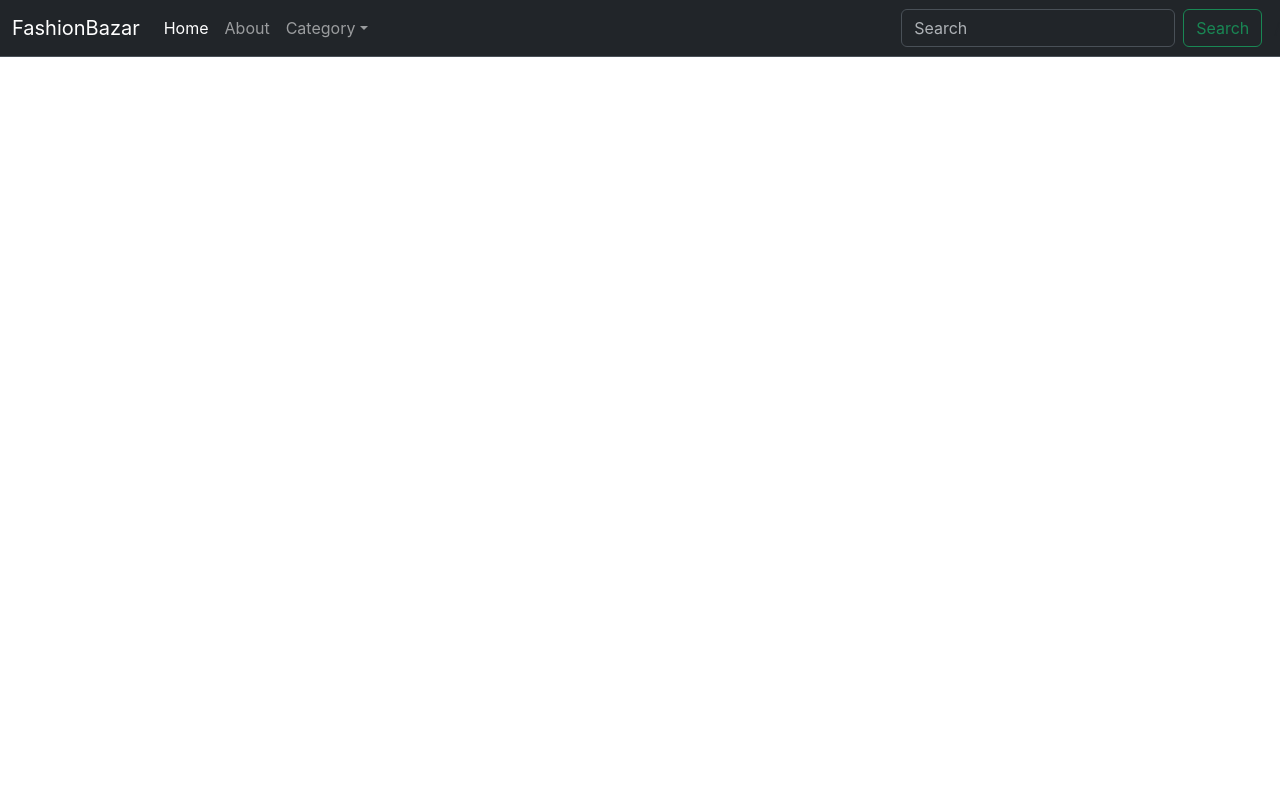
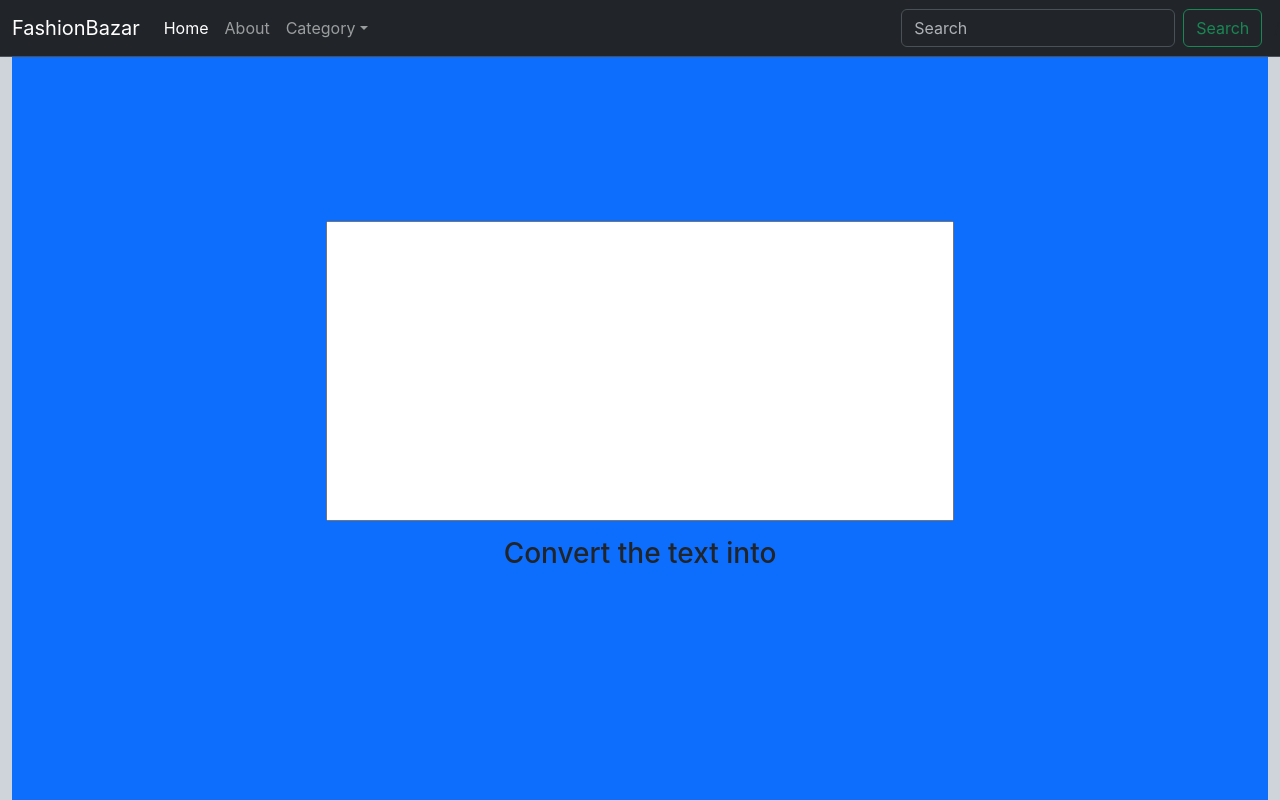
Before and after one commit to surya-tamang/Text-converter--React-JS, a React (Create React App) app: page / in a window 1280 px wide. Built offline with nearby package versions, Linux system fonts and the light colour scheme.

Commit message:
textarea added

```diff
--- a/public/index.html
+++ b/public/index.html
@@ -3,7 +3,6 @@
 
 <head>
   <meta charset="utf-8" />
-  <link rel="icon" href="%PUBLIC_URL%/favicon.ico" />
   <meta name="viewport" content="width=device-width, initial-scale=1" />
   <meta name="description" content="Web site created using create-react-app" />
   <link href="https://cdn.jsdelivr.net/npm/bootstrap@5.3.3/dist/css/bootstrap.min.css" rel="stylesheet"
--- a/src/App.css
+++ b/src/App.css
@@ -1,48 +1,6 @@
-* {
-    margin: 0;
-    padding: 0;
-    list-style: none;
-    text-decoration: none;
+textarea{
+    max-height: 300px;
+    min-height: 300px;
+    resize: none;
+    padding: 20px;
 }
-
-header {
-    display: flex;
-    justify-content: center;
-    justify-content: space-between;
-}
-
-header .logo{
-    margin-left: 30px;
-    font-size: 30px;
-}
-
-header nav ul li {
-    display: inline-block;
-    padding: 10px 25px;
-}
-
-header nav ul li a {
-    text-decoration: none;
-}
-
-header .dropdown {
-    position: relative;
-}
-
-header .dropdown ul {
-    position: absolute;
-    left: 5px;
-    top: 2.5rem;
-    box-shadow: 0 0 2px black;
-    padding: 10px 0;
-    text-align: center;
-    width: 100px;
-    display: flex;
-    align-items: center;
-    flex-direction: column;
-    opacity: 0;
-}
-
-nav ul li:hover ul {
-    opacity: 1;
-}
--- a/src/App.js
+++ b/src/App.js
@@ -1,10 +1,18 @@
 import './App.css';
+import Main from './components/Main';
 import Header from './components/Navbar';
 
 function App() {
   return (
     <>
-      <Header title ="FashionBazar"/>
+
+      <div className='container-fluid d-flex justify-content-center min-vh-100 bg-dark-subtle align-items-center'>
+
+        <Header title="FashionBazar" />
+        <Main />
+
+      </div>
+
     </>
   );
 }
--- /dev/null
+++ b/src/components/Main.js
@@ -0,0 +1,10 @@
+import React from "react";
+
+export default function Main(){
+    return (
+        <main className="w-100 min-vh-100 d-flex  flex-column justify-content-center align-items-center bg-primary">
+            <textarea className="w-50 mh-50"></textarea>
+            <h3 className="mt-3">Convert the text into</h3>
+        </main>
+    )
+}
--- a/src/components/Navbar.js
+++ b/src/components/Navbar.js
@@ -3,7 +3,7 @@ import propTypes from "react";
 
 export default function Header(props) {
     return (
-        <nav class="navbar bg-dark border-bottom navbar-expand-lg" data-bs-theme="dark">
+        <nav class="navbar bg-dark border-bottom navbar-expand-lg position-fixed w-100 top-0" data-bs-theme="dark">
             <div className="container-fluid">
                 <a className="navbar-brand" href="#">{props.title}</a>
                 <button className="navbar-toggler" type="button" data-bs-toggle="collapse" data-bs-target="#navbarSupportedContent" aria-controls="navbarSupportedContent" aria-expanded="false" aria-label="Toggle navigation">
```
Also changed, not shown: 1 other file (tests, documents, lock files or other folders).
